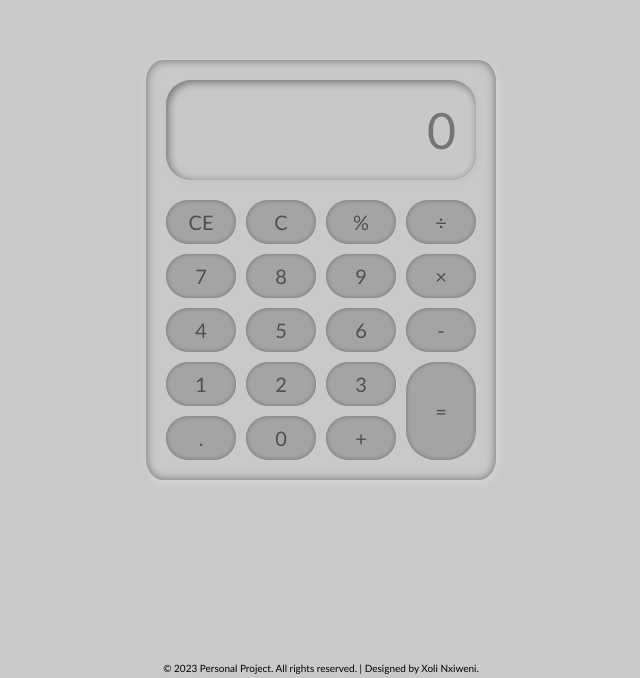
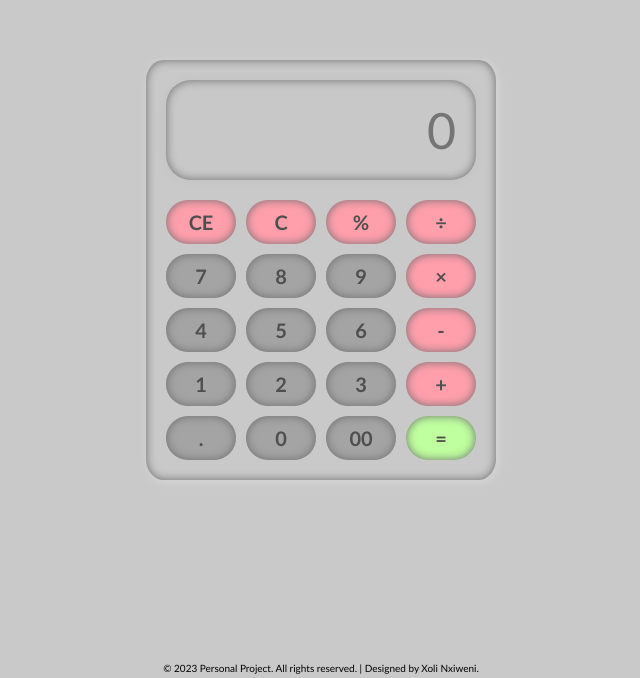
Before and after one commit to Xoli-Nxiweni/CodSoft_WebDevelopment_Task_3, a plain HTML site: page index.html in a window 1280 px wide. Shown: the part 122-800 px from the top of the page, without its empty margins (319-959 px from the left). Drawn offline with Linux system fonts and the light colour scheme.

Commit message:
buttons edits

```diff
--- a/index.html
+++ b/index.html
@@ -26,10 +26,11 @@
             <button onclick="display('1')">1</button>
             <button onclick="display('2')">2</button>
             <button onclick="display('3')">3</button>
-            <button onclick="Calculate()" class="twoRows">=</button>
+            <button onclick="display('+')" class="">+</button>
             <button onclick="display('.')">.</button>
             <button onclick="display('0')">0</button>
-            <button onclick="display('+')">+</button>
+            <button onclick="display('00')">00</button>
+            <button onclick="Calculate()">=</button>
         </div>
     </div>
     <div class="text"><p>&copy; 2023 Personal Project. All rights reserved. | Designed by Xoli Nxiweni.</p></div>
--- a/style.css
+++ b/style.css
@@ -5,6 +5,10 @@
     box-sizing: border-box;
     font-family: 'Trebuchet MS', 'Lucida Sans Unicode', 'Lucida Grande', 'Lucida Sans', Arial, sans-serif;
     font-size: 20px;
+}
+::selection{
+    background: gray;
+    color:#fff;
 }
 body{
     background: #c9c9c9;
@@ -33,20 +37,38 @@ input{
     text-align: end;
     color: #525252;
     padding: 20px;
-    box-shadow: inset 2px 2px 8px #6d6d6d,
-                    2px 2px 5px #c2c2c2;
+    box-shadow: inset 0px 0px 10px #6d6d6d,
+                    0px 0px 10px #c2c2c2;
     margin: 0 0 3% 0;
+    border:none
 }
-.twoRows{
+input:focus {
+    outline: none;
+}
+/* .twoRows{
     grid-row:  span 2;
-}
+} */
 button{
     background: rgba(116, 116, 116, 0.438);
     color: rgb(79, 79, 79);
     padding: 10px;
     border-radius: 30px;
-    box-shadow: 0 0 4px inset #6d6d6d;
+    box-shadow: 0 0 10px inset #6d6d6d;
     cursor: pointer;
+    font-weight: bold;
+}
+.Calculator :nth-child(2),
+.Calculator :nth-child(3),
+.Calculator :nth-child(4),
+.Calculator :nth-child(5),
+.Calculator :nth-child(9),
+.Calculator :nth-child(13),
+.Calculator :nth-child(17)
+{
+    background: #ff9fac;
+}
+.Calculator :last-child{
+    background: #bfff9f;
 }
 p{
     display: flex;
```
